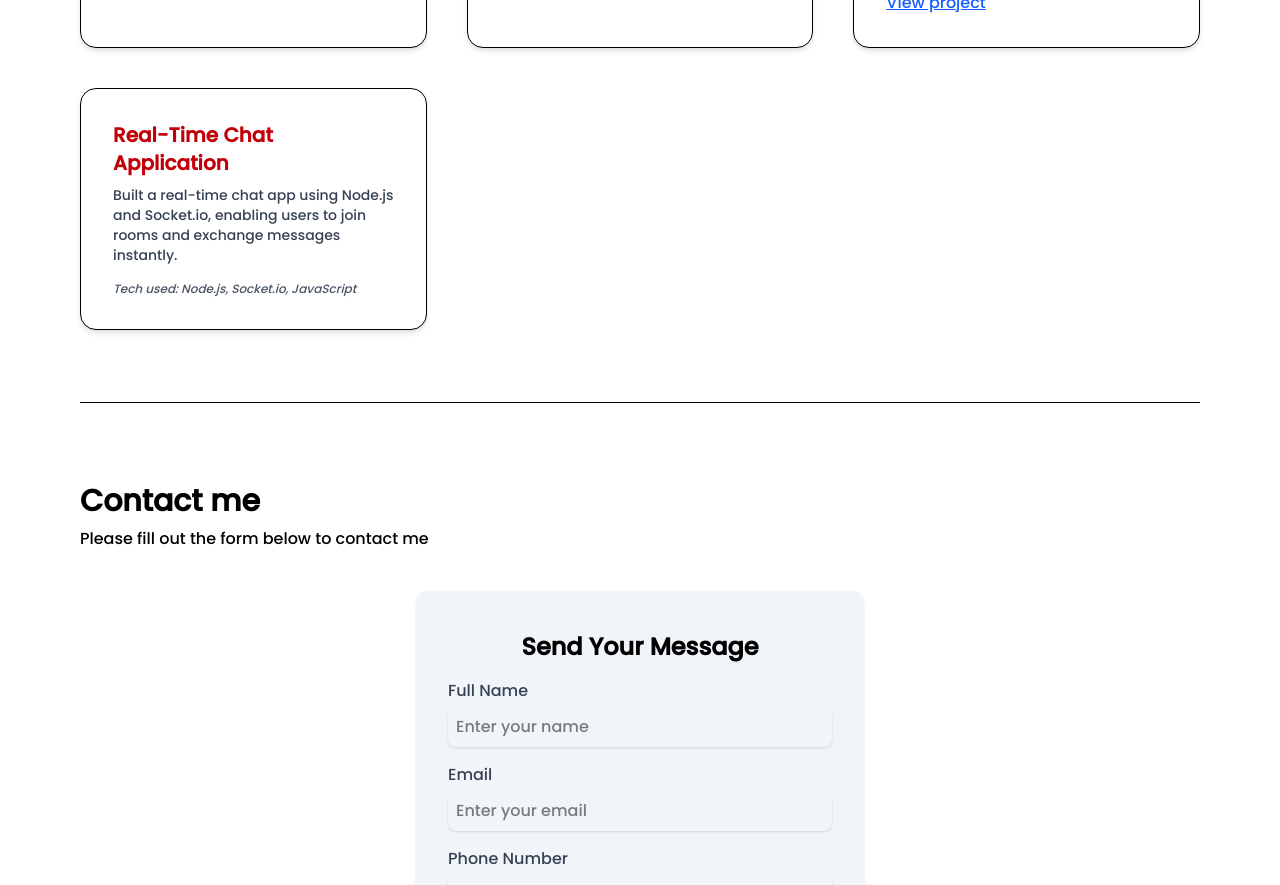
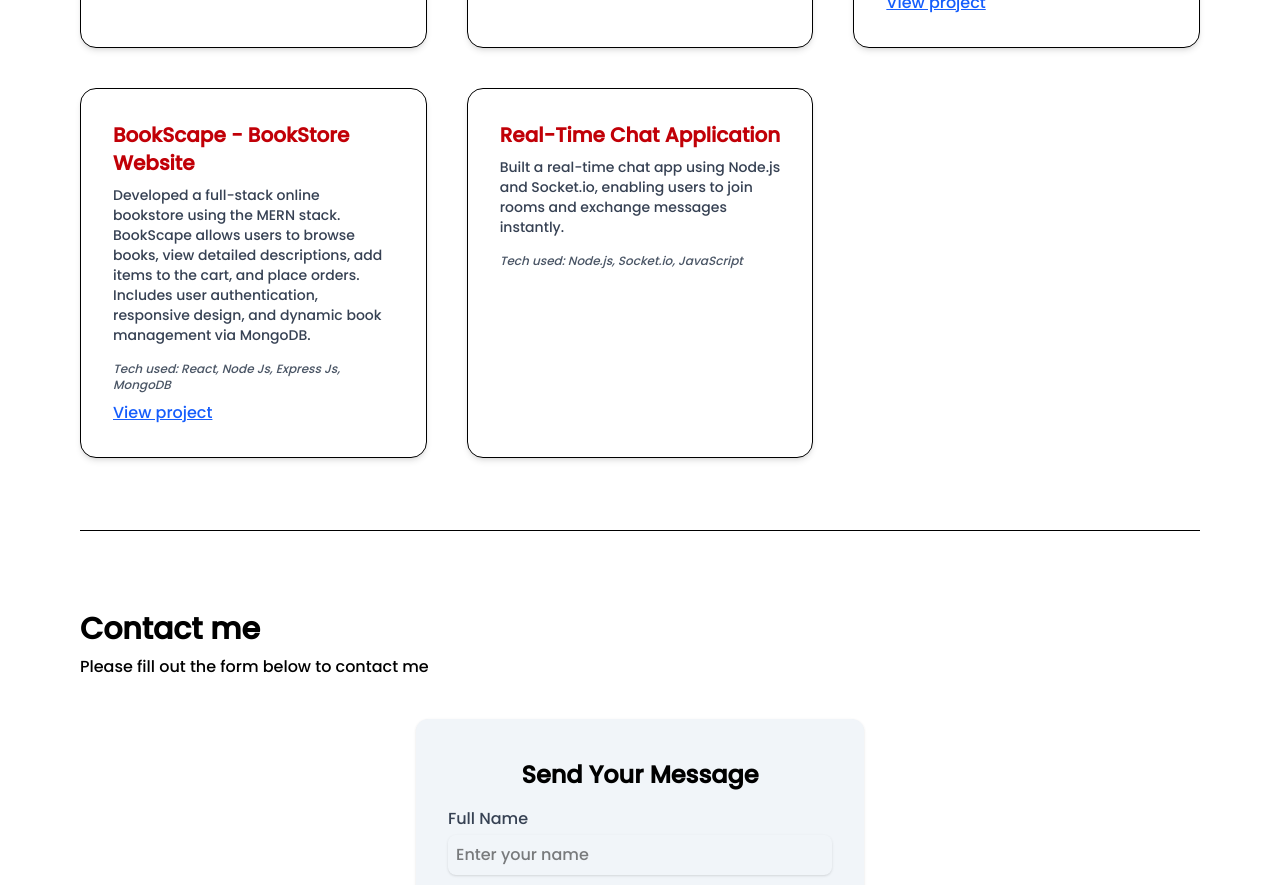
Before and after one commit to Snehaa-kumari/Portfolio, a React (Vite) app: page / in a window 1280 px wide. Shown: the part 1980-2865 px from the top of the page. Built offline with nearby package versions, Linux system fonts and the light colour scheme.

Commit message:
project added!

```diff
--- a/src/components/Projects.jsx
+++ b/src/components/Projects.jsx
@@ -22,6 +22,13 @@ export default function Projects() {
         'Designed and developed a modern e-commerce website for clothing using HTML, CSS, and JavaScript. Features include a product catalog, cart functionality, responsive layout, blog, and contact sections.',
       tech: ['HTML', 'CSS', 'JavaScript'],
       link: "https://extraordinary-taiyaki-c1434d.netlify.app/"
+    },
+    {
+      title: 'BookScape - BookStore Website',
+      description:
+        'Developed a full-stack online bookstore using the MERN stack. BookScape allows users to browse books, view detailed descriptions, add items to the cart, and place orders. Includes user authentication, responsive design, and dynamic book management via MongoDB.',
+      tech: ['React', 'Node Js', 'Express Js', 'MongoDB'],
+      link: "https://github.com/Snehaa-kumari/BookScape"
     },
     {
       title: 'Real-Time Chat Application',
```
